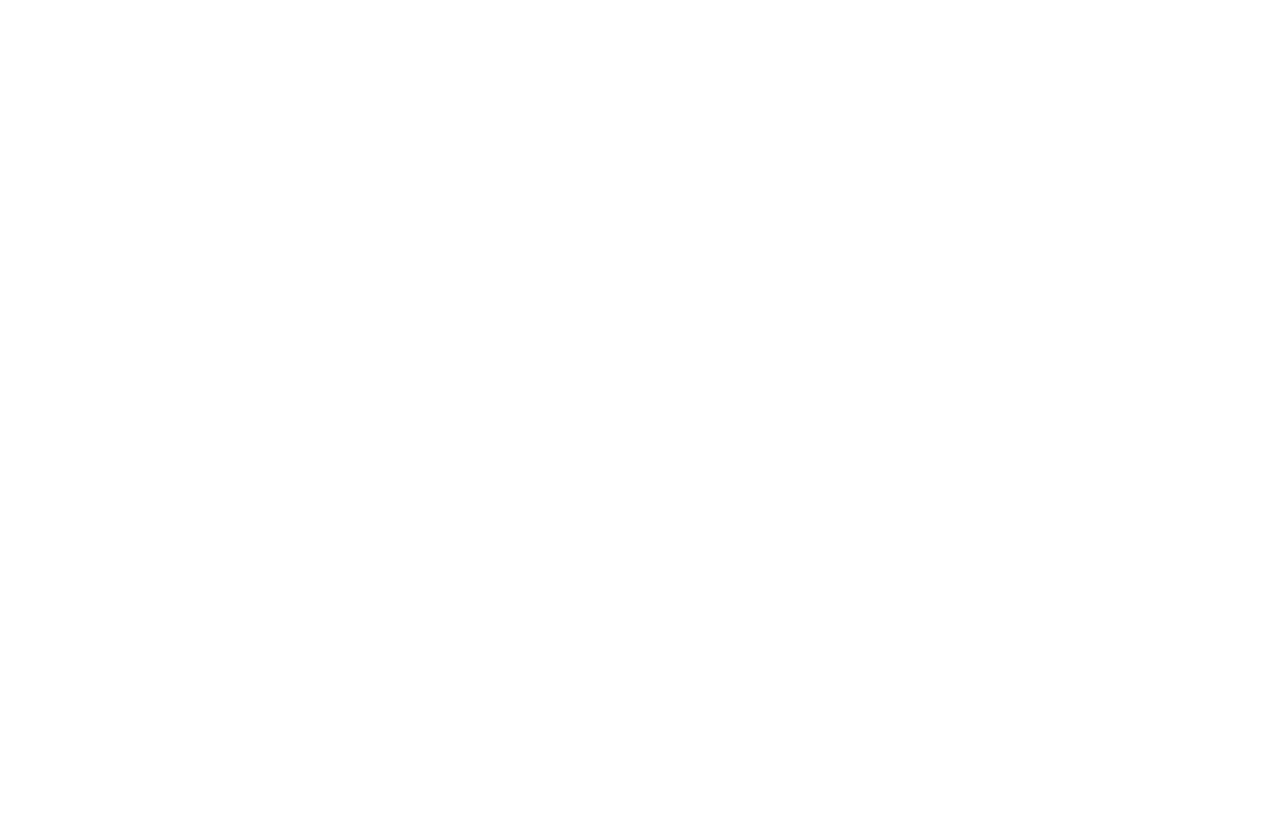
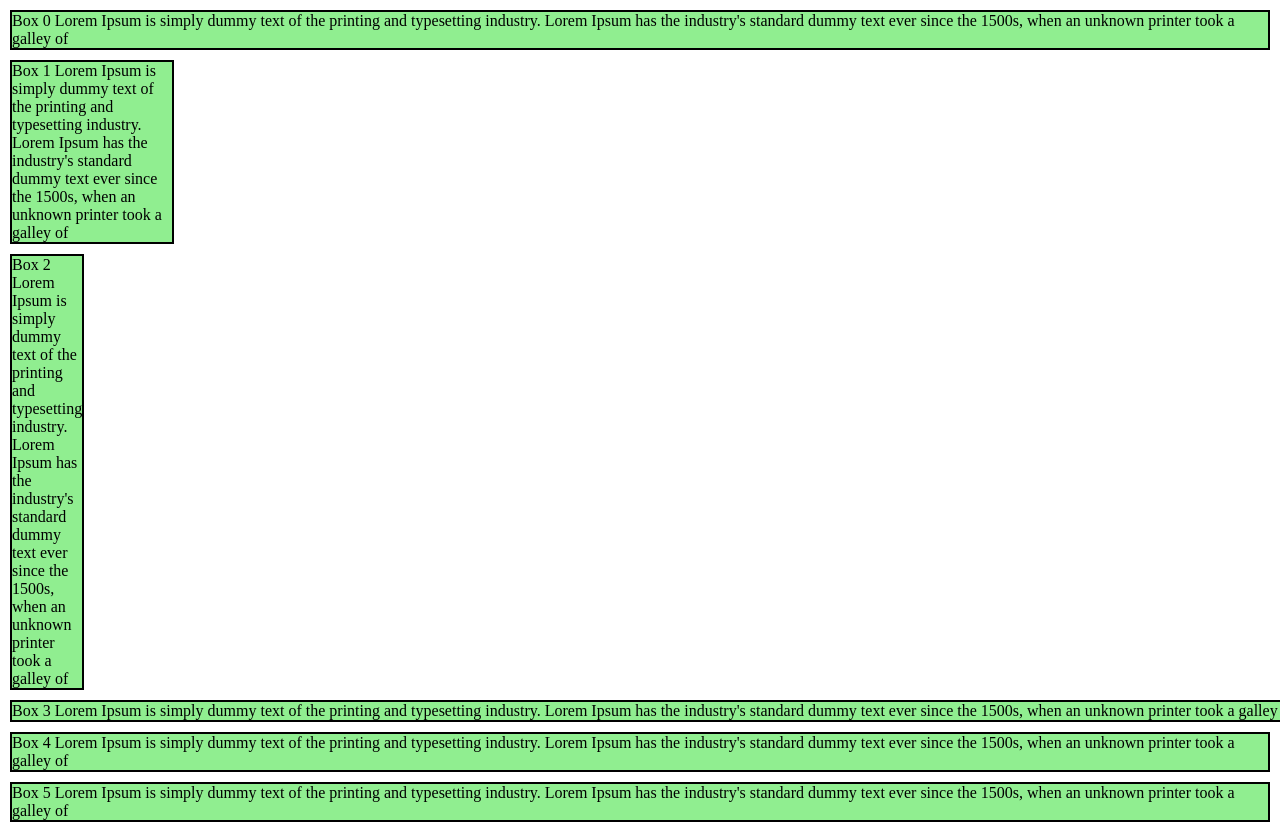
Before and after one commit to AnupNarvekar/CSS-Fundamentals, a plain HTML site: page index.html in a window 1280 px wide. Before the commit the page ends 800 px from the top, so only its background shows below. Drawn offline with Linux system fonts and the light colour scheme.

Commit message:
Added examples to explain different width values

```diff
--- a/index.html
+++ b/index.html
@@ -9,7 +9,18 @@
 </head>
 
 <body>
-
+    <div class="box box0">Box 0 Lorem Ipsum is simply dummy text of the printing and typesetting industry. Lorem Ipsum has
+        the industry's standard dummy text ever since the 1500s, when an unknown printer took a galley of</div>
+    <div class="box box1">Box 1 Lorem Ipsum is simply dummy text of the printing and typesetting industry. Lorem Ipsum has
+        the industry's standard dummy text ever since the 1500s, when an unknown printer took a galley of</div>
+    <div class="box box2">Box 2 Lorem Ipsum is simply dummy text of the printing and typesetting industry. Lorem Ipsum has
+        the industry's standard dummy text ever since the 1500s, when an unknown printer took a galley of</div>
+    <div class="box box3">Box 3 Lorem Ipsum is simply dummy text of the printing and typesetting industry. Lorem Ipsum has
+        the industry's standard dummy text ever since the 1500s, when an unknown printer took a galley of</div>
+    <div class="box box4">Box 4 Lorem Ipsum is simply dummy text of the printing and typesetting industry. Lorem Ipsum has
+        the industry's standard dummy text ever since the 1500s, when an unknown printer took a galley of</div>
+    <div class="box box5">Box 5 Lorem Ipsum is simply dummy text of the printing and typesetting industry. Lorem Ipsum has
+        the industry's standard dummy text ever since the 1500s, when an unknown printer took a galley of</div>
 </body>
 
 </html>
--- a/style.css
+++ b/style.css
@@ -0,0 +1,48 @@
+* {
+    margin: 0;
+    padding: 0;
+}
+
+
+.box {
+    background-color: lightgreen;
+    margin: 10px;
+    border: 2px solid black;
+}
+
+.box0 {
+    /* Browser calculated the width based on the default rules */
+    width: auto;
+}
+
+.box1 {
+    /* Set a specific <length> value, which can be relative or absolute. */
+    width: 160px;
+}
+
+.box2 {
+    /* The intrinsic minimum width.
+    min-content makes the element as narrow as the content can be without overflow.
+    Example: Wraps the text on multiple lines to keep it's (html element) width to minumum */
+    width: min-content;
+}
+
+.box3 {
+    /* The intrinsic preferred width.
+    max-content makes the element as wide as the content without wrapping.
+    Therefore the content occupies entire available width. */
+    width: max-content;
+}
+
+.box4 {
+    /* Makes the element as wide as the content but constrained by a maximum value.
+    It Uses the available space, but not more than max-content
+    i.e. min(max-content, max(min-content, stretch))*/
+    width: fit-content;
+}
+
+.box5 {
+    /* Uses the fit-content formula with the available space replaced by the specified argument,
+    i.e. min(max-content, max(min-content, <length-percentage>)). */
+    width: fit-content(30%);
+}
```
